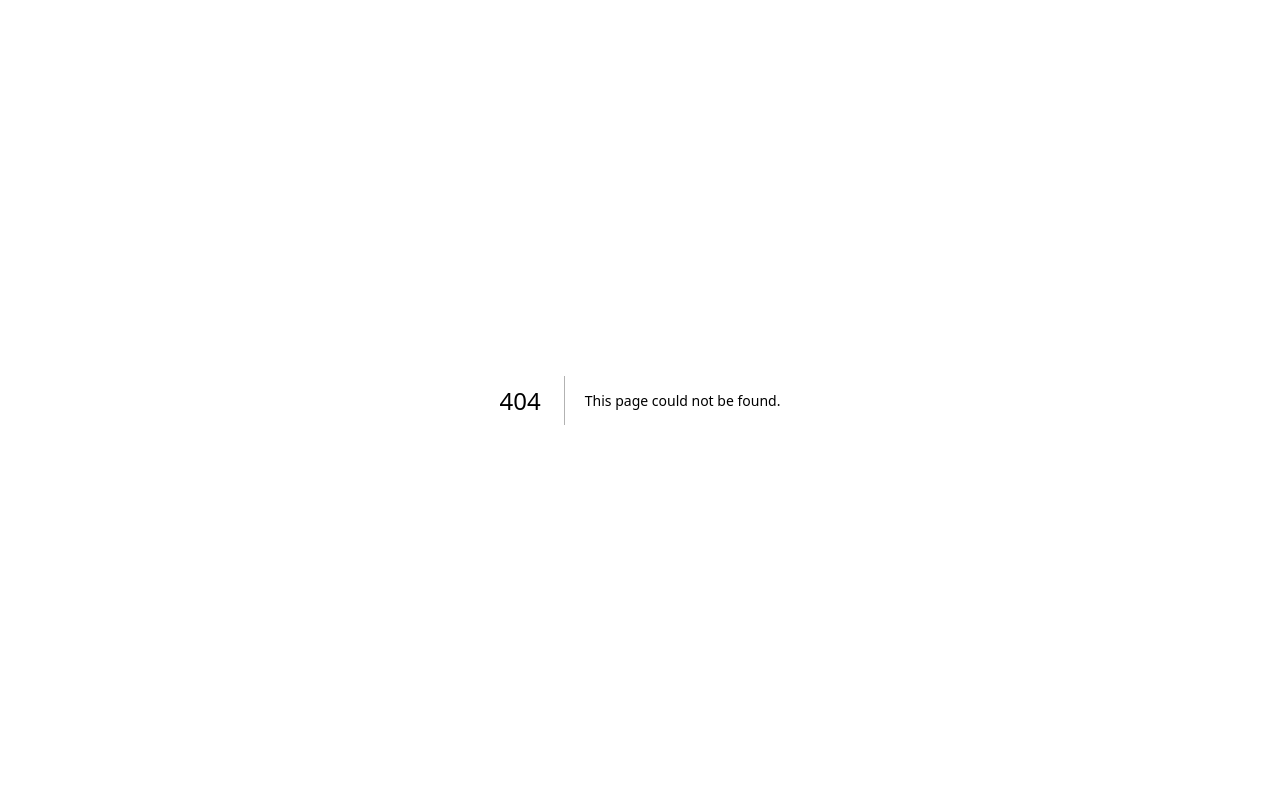
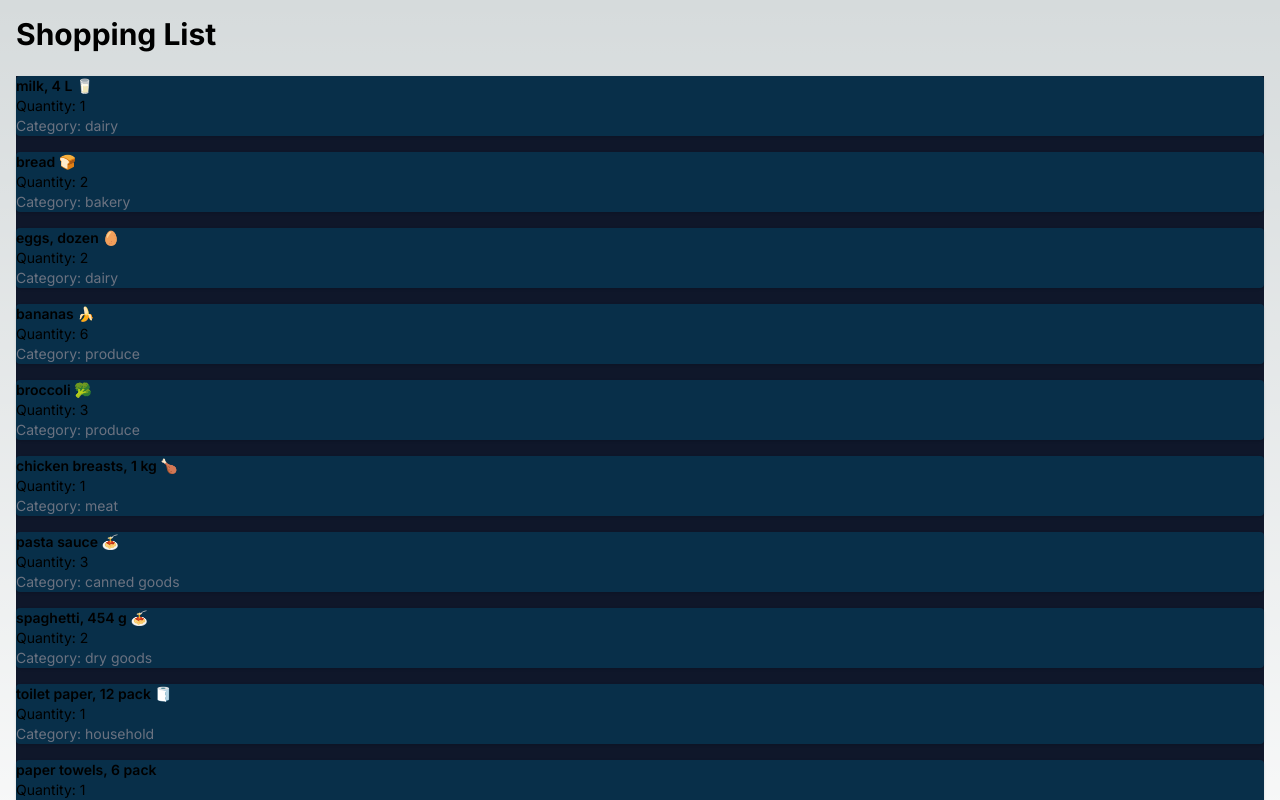
Before and after one commit to Owais-H/cprg306-assignments, a Next.js app: page /week-3 in a window 1280 px wide. Before the commit this address had no page. Shown: the top 800 px of the page. Built offline with nearby package versions, Linux system fonts and the light colour scheme.

Commit message:
Week-3 Assignment
changed happen in page.js and create new pages like item.js and item-list.js.

```diff
--- a/app/page.js
+++ b/app/page.js
@@ -1,11 +1,19 @@
+import React from "react";
 import Link from "next/link";
-
+import Page from "./week-2/page";
 
 export default function Home() {
-  return (
-    <main>
-      <h1>CPRG 306: Web Development 2 - Assignments</h1>
-      <Link href="../week-2">week-2</Link>
+  const linkStyles="underline text-cyan-300 hover:text-cyan-900"
+  const mainStyles="bg-black h-screen"
+
+  return(
+    <main className={mainStyles}>
+      <h1 className="text-xl text-white">CPRG 306: Web Development 2 - Assignments</h1>
+      <div>
+      <Link className={linkStyles} href="./week-2">Week 2 Assignment</Link>
+      </div><div>
+      <Link className={linkStyles} href="./week-3">Week 3 Assignment</Link>
+      </div>
     </main>
   );
 }
--- /dev/null
+++ b/app/week-3/item-list.js
@@ -0,0 +1,32 @@
+import React from 'react';
+import Item from './item';
+
+export default function ItemList(props) {
+  const items = [
+    { name: "milk, 4 L 🥛", quantity: 1, category: "dairy" },
+    { name: "bread 🍞", quantity: 2, category: "bakery" },
+    { name: "eggs, dozen 🥚", quantity: 2, category: "dairy" },
+    { name: "bananas 🍌", quantity: 6, category: "produce" },
+    { name: "broccoli 🥦", quantity: 3, category: "produce" },
+    { name: "chicken breasts, 1 kg 🍗", quantity: 1, category: "meat" },
+    { name: "pasta sauce 🍝", quantity: 3, category: "canned goods" },
+    { name: "spaghetti, 454 g 🍝", quantity: 2, category: "dry goods" },
+    { name: "toilet paper, 12 pack 🧻", quantity: 1, category: "household" },
+    { name: "paper towels, 6 pack", quantity: 1, category: "household" },
+    { name: "dish soap 🍽️", quantity: 1, category: "household" },
+    { name: "hand soap 🧼", quantity: 4, category: "household" },
+  ];
+
+  return (
+    <div className="bg-slate-900">
+      {items.map((item, index) => (
+        <Item
+          key={index}
+          name={item.name}
+          quantity={item.quantity}
+          category={item.category}
+        />
+      ))}
+    </div>
+  );
+}
--- /dev/null
+++ b/app/week-3/item.js
@@ -0,0 +1,11 @@
+import React from 'react';
+
+export default function Item({ name, quantity, category }) {
+  return (
+    <div className="mb-4 bg-sky-950 rounded shadow">
+      <h3 className="text-sm font-semibold">{name}</h3>
+      <p className="text-sm">Quantity: {quantity}</p>
+      <p className="text-sm text-gray-500">Category: {category}</p>
+    </div>
+  );
+}
--- /dev/null
+++ b/app/week-3/page.js
@@ -0,0 +1,14 @@
+
+
+
+import React from 'react';
+import ItemList from './item-list';
+
+export default function page(){
+  return (
+    <main className="container mx-auto p-4">
+      <h1 className="text-3xl font-bold mb-6">Shopping List</h1>
+      <ItemList/>
+    </main>
+  );
+};
```
